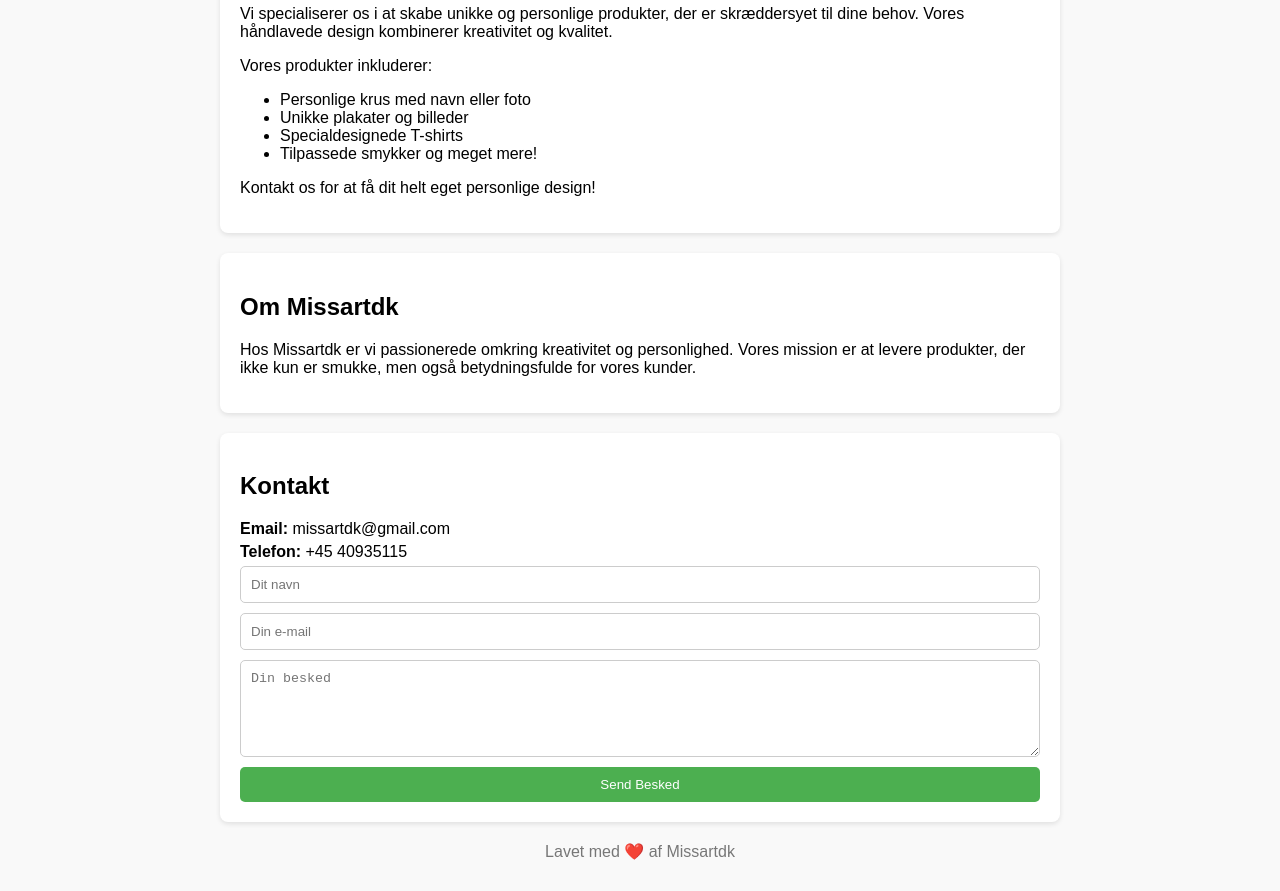
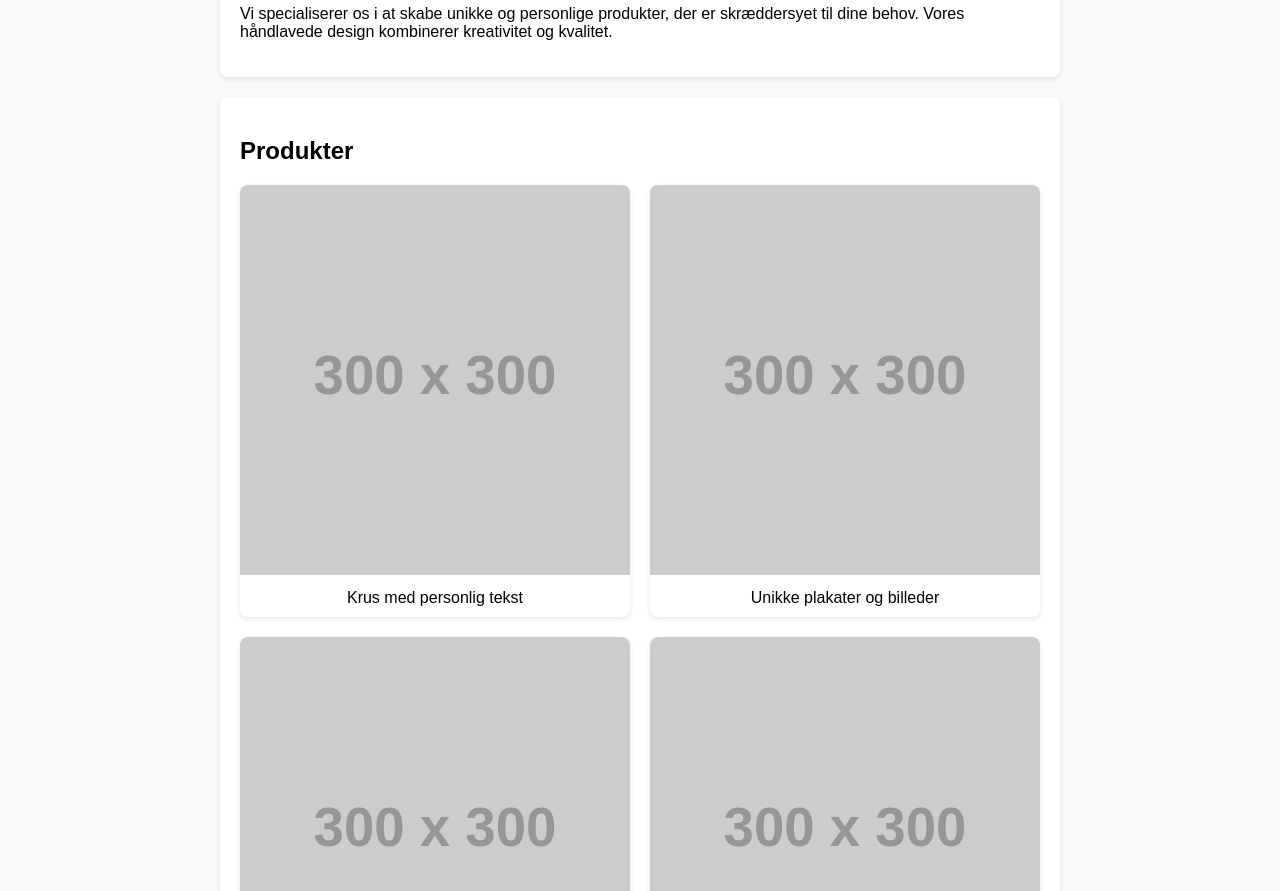
Before and after one commit to Missartdk/min-hjemmeside, a plain HTML site: page index.html in a window 1280 px wide. Shown: the part 243-1134 px from the top of the page. Drawn offline with Linux system fonts and the light colour scheme; placeholder pictures from the web are drawn by us.

Commit message:
Update index.html
index.html

```diff
--- a/index.html
+++ b/index.html
@@ -1,4 +1,3 @@
-
 <!DOCTYPE html>
 <html lang="da">
 <head>
@@ -69,6 +68,25 @@
         .contact-info p {
             margin: 5px 0;
         }
+        .product-list {
+            display: grid;
+            grid-template-columns: 1fr 1fr;
+            gap: 20px;
+        }
+        .product-item {
+            background-color: #fff;
+            border-radius: 8px;
+            box-shadow: 0 2px 5px rgba(0, 0, 0, 0.1);
+            overflow: hidden;
+            text-align: center;
+        }
+        .product-item img {
+            width: 100%;
+            height: auto;
+        }
+        .product-item p {
+            margin: 10px;
+        }
     </style>
 </head>
 <body>
@@ -79,6 +97,7 @@
 
 <nav>
     <a href="#hjem">Hjem</a>
+    <a href="#produkter">Produkter</a>
     <a href="#om">Om</a>
     <a href="#kontakt">Kontakt</a>
 </nav>
@@ -86,14 +105,28 @@
 <section id="hjem">
     <h2>Personlige Produkter</h2>
     <p>Vi specialiserer os i at skabe unikke og personlige produkter, der er skræddersyet til dine behov. Vores håndlavede design kombinerer kreativitet og kvalitet.</p>
-    <p>Vores produkter inkluderer:</p>
-    <ul>
-        <li>Personlige krus med navn eller foto</li>
-        <li>Unikke plakater og billeder</li>
-        <li>Specialdesignede T-shirts</li>
-        <li>Tilpassede smykker og meget mere!</li>
-    </ul>
-    <p>Kontakt os for at få dit helt eget personlige design!</p>
+</section>
+
+<section id="produkter">
+    <h2>Produkter</h2>
+    <div class="product-list">
+        <div class="product-item">
+            <img src="https://via.placeholder.com/300" alt="Produkt 1">
+            <p>Krus med personlig tekst</p>
+        </div>
+        <div class="product-item">
+            <img src="https://via.placeholder.com/300" alt="Produkt 2">
+            <p>Unikke plakater og billeder</p>
+        </div>
+        <div class="product-item">
+            <img src="https://via.placeholder.com/300" alt="Produkt 3">
+            <p>Specialdesignede T-shirts</p>
+        </div>
+        <div class="product-item">
+            <img src="https://via.placeholder.com/300" alt="Produkt 4">
+            <p>Tilpassede smykker</p>
+        </div>
+    </div>
 </section>
 
 <section id="om">
@@ -123,3 +156,7 @@
 
 </body>
 </html>
+
+
+</body>
+</html>
```
